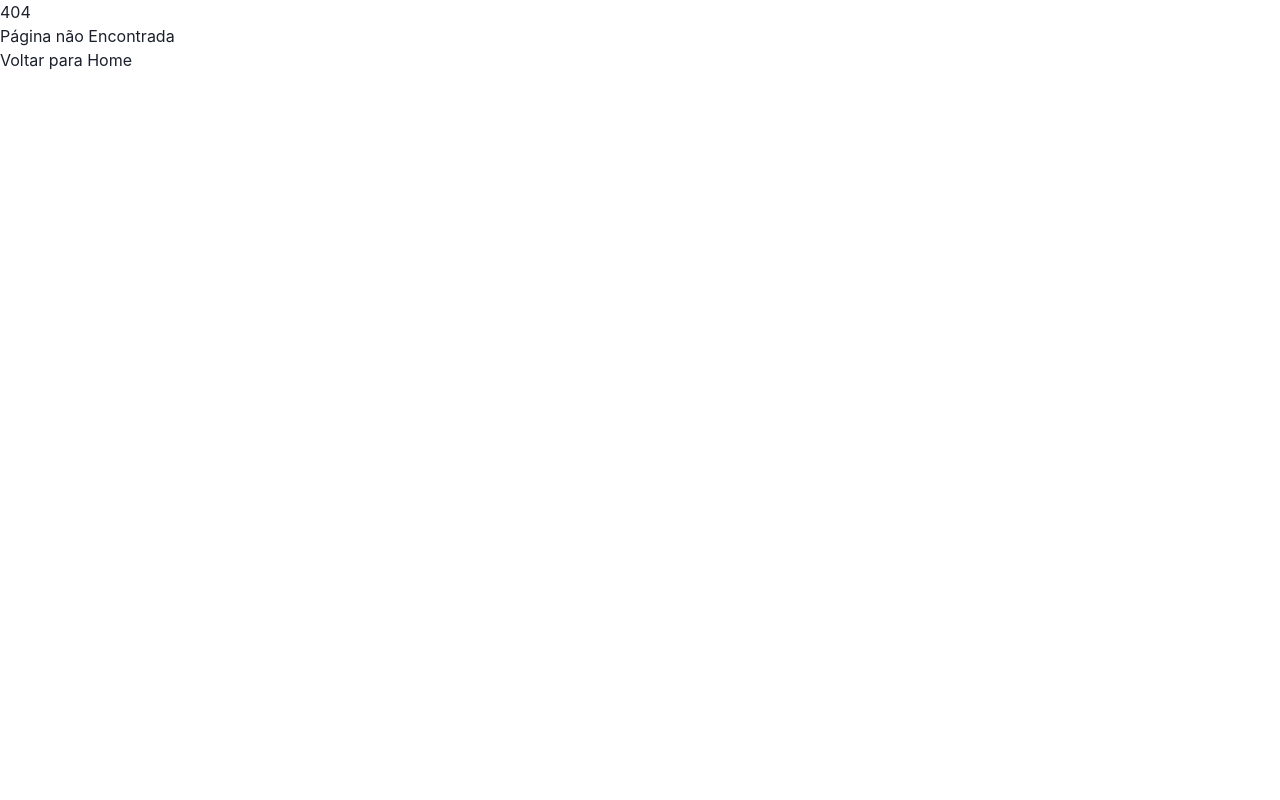
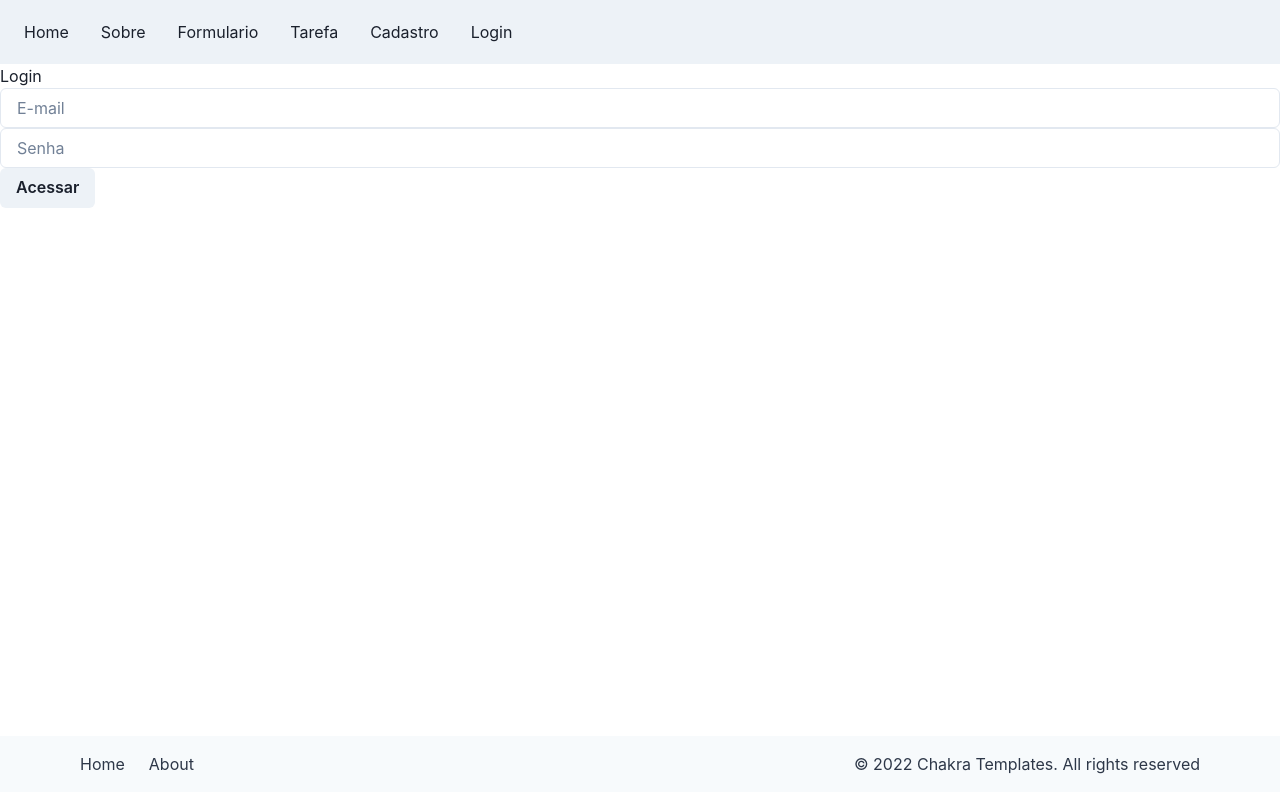
Before and after one commit to CaioAssis/Aula-React, a React (Vite) app: page /login in a window 1280 px wide. Before the commit this address had no page. Built offline with nearby package versions, Linux system fonts and the light colour scheme.

Commit message:
adiciona cookies em tasks

```diff
--- a/src/components/tarefaHead/index.tsx
+++ b/src/components/tarefaHead/index.tsx
@@ -19,7 +19,7 @@ function TarefaHead({carregarLista}: FormTarefaProps){
                 title: nomeTarefa,
                 completed: statusTarefa
             }
-            api.post('/task', novaTarefa)
+            api.post('/task', novaTarefa, {withCredentials: true})
             .then(() => {
                 setNomeTarefa('')
                 carregarLista()
--- a/src/components/topo/index.tsx
+++ b/src/components/topo/index.tsx
@@ -16,7 +16,7 @@ interface Props {
   children: React.ReactNode
 }
 
-const Links = ['Home', 'Sobre', 'Formulario', 'Tarefa', 'Cadastro']
+const Links = ['Home', 'Sobre', 'Formulario', 'Tarefa', 'Cadastro', 'Login']
 
 const NavLink = (props: Props) => {
   const { children } = props
--- a/src/main.tsx
+++ b/src/main.tsx
@@ -9,6 +9,7 @@
 
 //Back end - cookieParser -> Etapa 13
 //muda login, refreshToken e middleware (procurar cookie e logout)
+// modos mais seguros: -> JWT / OAUTH
 
 
 import React from 'react'
--- a/src/pages/cadastro/index.tsx
+++ b/src/pages/login/index.tsx
@@ -4,20 +4,20 @@ import { Button } from "@chakra-ui/button"
 import { useState } from "react"
 import api from "../../helpers/axios"
 
-function cadastro() {
+function Login() {
     const [userData, setUserData] = useState({ ///////////////ATUALIZAR NO PI
-        name:"",
         email:"",
         password:""
     })
-    function handleRegister() {
-        api.post('/auth/register', userData)
+    function handleLogin() {
+        api.post('/auth/login', userData, {withCredentials: true})
         .then((resposta) => {
-            if(resposta.status == 201) {
+            if(resposta.status == 200) {
                 console.log(resposta)
-                alert('Cadastro efetuado com sucesso!')
+                alert('Login efetuado com sucesso!')
+                localStorage.setItem('login', 'true')
             }
-            else alert('Cadastro não efetuado!')
+            else alert('Erro ao Logar!')
         })
         .catch((erro) => {
             console.log(erro)
@@ -27,20 +27,18 @@ function cadastro() {
     return (
         <>
             <Layout>
-                <h1>Cadastre-se</h1>
+                <h1>Login</h1>
                 <form >
-                    <Input type="text" placeholder="Nome"
-                    onChange={(e) => setUserData({...userData, name: e.target.value})}/>
                     <Input type="e-mail" placeholder="E-mail"
                     onChange={(e) => setUserData({...userData, email: e.target.value})}/>
                     <Input type="password" placeholder="Senha"
                     onChange={(e) => setUserData({...userData, password: e.target.value})}/>
 
-                    <Button onClick={handleRegister}>Cadastrar</Button>
+                    <Button onClick={handleLogin}>Acessar</Button>
                 </form>
             </Layout>
         </>
     )
 }
 
-export default cadastro
+export default Login
--- a/src/pages/tasks/index.tsx
+++ b/src/pages/tasks/index.tsx
@@ -14,7 +14,7 @@ function Tasks(){ // mesmo que export default no fim
     const[tarefas, setTarefas] = useState<Tarefa[]>([])
 
     function apagarTarefa(id: number){
-        api.delete(`/task/${id}`)
+        api.delete(`/task/${id}`, {withCredentials: true})
         .then(resposta => {
             if(resposta.status == 204) carregarLista
             else alert('Erro ao remover!')
@@ -26,7 +26,7 @@ function Tasks(){ // mesmo que export default no fim
     }
 
     async function carregarLista(){
-        const resposta = await api.get('/task')
+        const resposta = await api.get('/task', {withCredentials: true})
         if(resposta.status == 200){
             setTarefas(resposta.data)
         }
@@ -36,7 +36,7 @@ function Tasks(){ // mesmo que export default no fim
 
     function alterarStatus(tarefa: Tarefa){
         tarefa.completed = !tarefa.completed
-        api.put(`/task/${tarefa.id}`, tarefa)
+        api.put(`/task/${tarefa.id}`, tarefa, {withCredentials: true})
         .then(()=>{
             carregarLista()
         })
--- a/src/routes.tsx
+++ b/src/routes.tsx
@@ -5,6 +5,7 @@ import NotFound from './pages/404'
 import Tasks from './pages/tasks'
 import Formulario from './pages/form'
 import Cadastro from './pages/cadastro'
+import Login from './pages/login'
 
 const routes = createBrowserRouter([
   {path: '/', element: <Home />, errorElement: <NotFound/>},
@@ -12,7 +13,8 @@ const routes = createBrowserRouter([
   {path: '/sobre', element:<Sobre />},
   {path: '/formulario', element:<Formulario />},
   {path: '/tarefa', element:<Tasks />},
-  {path: '/cadastro', element: <Cadastro/>}
+  {path: '/cadastro', element: <Cadastro/>},
+  {path: '/login', element: <Login/>}
 ])
 
 export default routes //prof usou router
```
